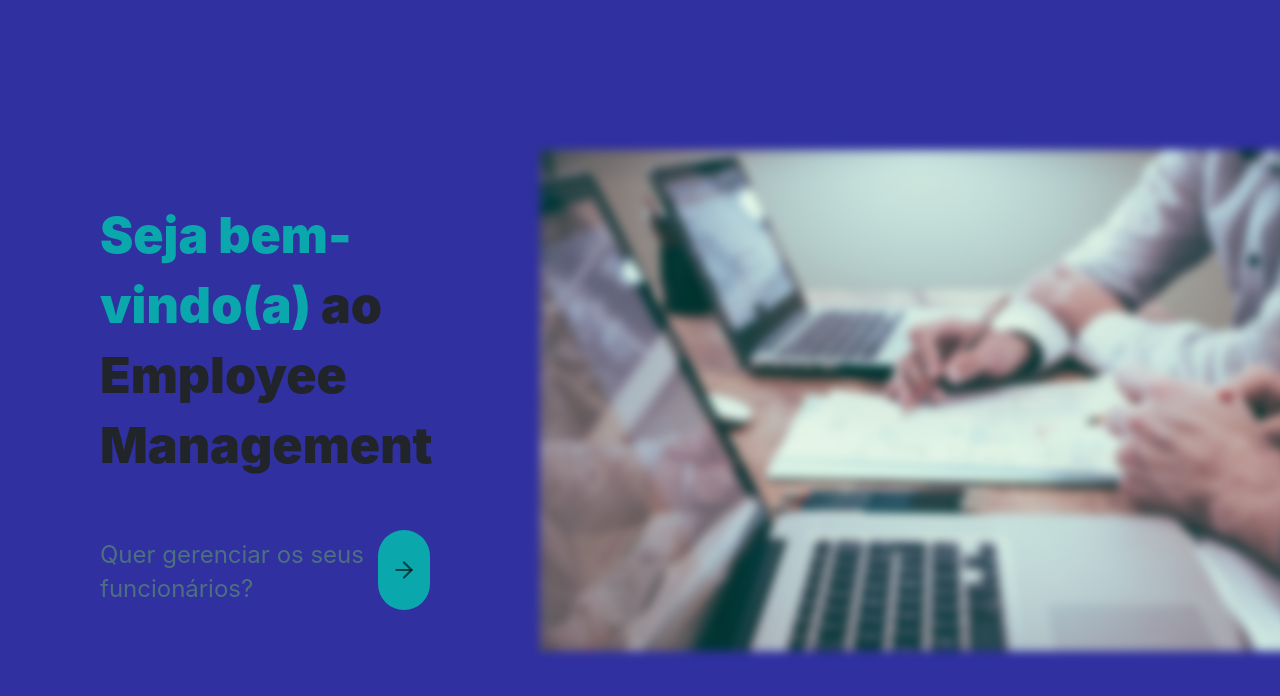
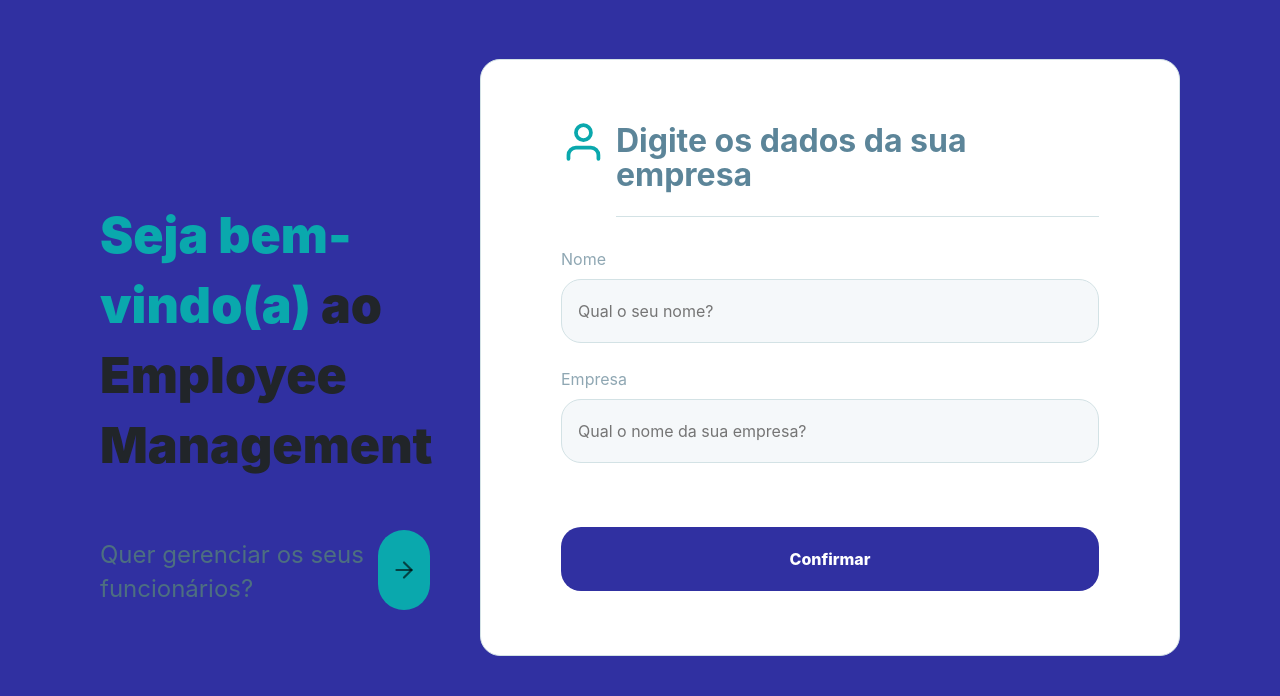
Before and after one commit to lgustavosoftwareengineer/management-of-employees-sys, a React (Create React App) app in the folder web/: page / in a window 1280 px wide. Shown: the top 696 px of the page. Built offline with nearby package versions, Linux system fonts and the light colour scheme.

Commit message:
Adding the company manager sign in

```diff
--- a/web/src/pages/Employee/EditEmployee/index.tsx
+++ b/web/src/pages/Employee/EditEmployee/index.tsx
@@ -167,7 +167,7 @@ export default function EditEmployee() {
             />
           </div>
 
-          <button className="confirm-button" id="edit-role" type="submit">
+          <button className="confirm-button" id="edit-employee" type="submit">
             Confirmar
           </button>
         </form>
--- a/web/src/pages/Employee/EditEmployee/styles.css
+++ b/web/src/pages/Employee/EditEmployee/styles.css
@@ -87,8 +87,7 @@ form.create-role-form textarea {
   padding: 16px;
   line-height: 28px;
 }
-
-button.confirm-button#edit-role {
+button.confirm-button#edit-employee {
   margin-top: 64px;
 
   width: 100%;
@@ -111,12 +110,6 @@ button.confirm-button svg {
   margin-right: 16px;
 }
 
-button.confirm-button#edit-role:hover {
-  background: #0aa8ad;
+button.confirm-button#edit-employee:hover {
+  background: #66ff85;
 }
-
-#employee-icon-edit {
-  margin-top: 5px;
-  margin-right: 13px;
-  margin-bottom: 19px;
-}
--- a/web/src/pages/Employee/ListAllEmployees/index.tsx
+++ b/web/src/pages/Employee/ListAllEmployees/index.tsx
@@ -6,7 +6,16 @@ import { useHistory } from "react-router-dom";
 import "./styles.css";
 import Sidebar from "../../../components/Sidebar";
 import api from "../../../services/api";
-import { FiBriefcase, FiEdit2, FiPlus, FiTrash, FiUsers } from "react-icons/fi";
+import {
+  FiBriefcase,
+  FiEdit2,
+  FiFile,
+  FiPlus,
+  FiTrash,
+  FiUsers,
+  FiUser,
+  FiPaperclip,
+} from "react-icons/fi";
 
 interface Employee {
   id: number;
@@ -29,9 +38,13 @@ export default function ListAllEmployees() {
   const [employees, setEmployees] = useState<Employee[]>();
   const [roles, setRoles] = useState<Role[]>();
   const [loading, setLoading] = useState(false);
+  const [company, setCompany] = useState<any>(
+    JSON.parse(String(localStorage.getItem("CompanyData")))
+  );
 
   // /** HANDLERS */
   useEffect(() => {
+    console.log(company);
     api.get("employees/v1/").then((response) => {
       setEmployees(response.data.data.employees);
     });
@@ -48,6 +61,7 @@ export default function ListAllEmployees() {
   }
 
   return (
+    <>
       <div id="page-create-role">
         <Sidebar page="employee" />
 
@@ -57,8 +71,8 @@ export default function ListAllEmployees() {
               <div className="title">
                 <FiUsers size={50} color="#0aa8ad" id="icon" />
                 <legend>
-                Seja bem-vindo(a)! Aqui está a lista dos funcionários da sua
-                empresa
+                  Seja bem-vindo(a) {company?.name}! Aqui está a lista dos
+                  funcionários da sua empresa
                 </legend>
               </div>
 
@@ -133,7 +147,19 @@ export default function ListAllEmployees() {
             </button>
           </form>
         </main>
+
+        <div id="company-data">
+          <div id="company-content">
+            <FiUser id="company-icon" />
+            <p>{company.name}</p>
           </div>
+          <div id="company-content">
+            <FiPaperclip id="company-icon" />
+            <p>{company.companyName}</p>
+          </div>
+        </div>
+      </div>
+    </>
   );
 }
 
--- a/web/src/pages/Employee/ListAllEmployees/styles.css
+++ b/web/src/pages/Employee/ListAllEmployees/styles.css
@@ -109,3 +109,32 @@ div.buttons-container > .see-role-list-all {
   margin-right: 5px;
   margin-left: 5px;
 }
+
+#company-data {
+  background: #3030a1;
+  height: 100px;
+  width: 200px;
+  position: absolute;
+  border-bottom-left-radius: 20px;
+  top: 0px;
+  right: 0px;
+
+  display: flex;
+  flex-direction: column;
+  justify-content: center;
+  padding: 20px;
+}
+
+#company-data #company-content {
+  display: flex;
+}
+
+#company-data #company-content #company-icon {
+  margin-right: 7px;
+  margin-top: 4px;
+  color: #fff;
+}
+
+#company-data #company-content p {
+  color: #fff;
+}
--- a/web/src/pages/Landing/index.tsx
+++ b/web/src/pages/Landing/index.tsx
@@ -1,12 +1,37 @@
-import React, { useState } from "react";
-import { FiArrowRight } from "react-icons/fi";
-import { Link } from "react-router-dom";
+import React, { FormEvent, useEffect, useState } from "react";
+import { FiArrowRight, FiUser } from "react-icons/fi";
+import { Link, useHistory } from "react-router-dom";
 
 import "./styles.css";
 
 import planning from "../../images/landing.jpg";
 
 function Landing() {
+  const history = useHistory();
+
+  const [companyName, setCompanyName] = useState<string>();
+  const [name, setName] = useState<string>();
+
+  async function handlerSetCompanyData(event: FormEvent) {
+    event.preventDefault();
+
+    console.log(name, companyName);
+
+    if (!name && !companyName) {
+      alert("Preencha todos os dados");
+    } else {
+      const data = { name, companyName };
+      await localStorage.setItem("CompanyData", JSON.stringify(data));
+
+      console.log(localStorage.getItem("CompanyData"));
+      history.push("/employees");
+    }
+  }
+
+  useEffect(() => {
+    console.log(name, companyName);
+  }, [name, companyName]);
+
   return (
     <div id="page-landing">
       <div className="content-wrapper">
@@ -20,11 +45,58 @@ function Landing() {
               <FiArrowRight size={26} color={"rgba(0,0,0, 0.6 )"} />
             </Link>
           </div>
+
+          <form
+            className="create-role-form"
+            style={{ position: "fixed", top: -5, right: 100 }}
+            onSubmit={handlerSetCompanyData}
+          >
+            <fieldset>
+              <div className="title" id="title-employee">
+                <FiUser
+                  size={50}
+                  color="#0aa8ad"
+                  id="employee-icon-edit"
+                  style={{ marginTop: -7, marginRight: 10 }}
+                />
+                <legend>Digite os dados da sua empresa</legend>
+              </div>
+
+              <div className="input-block" style={{ marginTop: -30 }}>
+                <label htmlFor="name">Nome</label>
+                <input
+                  id="name"
+                  placeholder="Qual o seu nome?"
+                  value={name}
+                  onChange={(event) => setName(event.target.value)}
+                />
+              </div>
+              <div className="input-block">
+                <label htmlFor="name">Empresa</label>
+                <input
+                  id="name"
+                  placeholder="Qual o nome da sua empresa?"
+                  value={companyName}
+                  onChange={(event) => setCompanyName(event.target.value)}
+                />
+              </div>
+            </fieldset>
+
+            {/* <button
+              className="confirm-button"
+              id="edit-employee"
+              type="submit"
+              onClick={() => history.push("/employees/")}
+            >
+              Confirmar
+            </button> */}
+            <button className="confirm-button" id="edit-employee" type="submit">
+              Confirmar
+            </button>
+          </form>
         </main>
       </div>
-      <div className="image-wrapper">
-        <img src={planning} />
-      </div>
+      <div className="image-wrapper">{/* <img src={planning} /> */}</div>
     </div>
   );
 }
--- a/web/src/pages/Role/EditRole/styles.css
+++ b/web/src/pages/Role/EditRole/styles.css
@@ -119,3 +119,30 @@ button.confirm-button#edit-role:hover {
   margin-right: 10px;
   margin-bottom: 19px;
 }
+
+button.confirm-button#edit-role {
+  margin-top: 64px;
+
+  width: 100%;
+  height: 64px;
+  border: 0;
+  cursor: pointer;
+  background: #3030a1;
+  border-radius: 20px;
+  color: #ffffff;
+  font-weight: 800;
+
+  display: flex;
+  justify-content: center;
+  align-items: center;
+
+  transition: background-color 0.2s;
+}
+
+button.confirm-button svg {
+  margin-right: 16px;
+}
+
+button.confirm-button#edit-role:hover {
+  background: #66ff85;
+}
--- a/web/src/pages/Role/ListAllRoles/index.tsx
+++ b/web/src/pages/Role/ListAllRoles/index.tsx
@@ -3,8 +3,10 @@ import {
   FiArrowRight,
   FiBriefcase,
   FiEdit2,
+  FiPaperclip,
   FiPlus,
   FiTrash,
+  FiUser,
 } from "react-icons/fi";
 import { Link, useHistory } from "react-router-dom";
 import Sidebar from "../../../components/Sidebar";
@@ -21,6 +23,9 @@ interface Role {
 
 export default function ListAllRoles() {
   const [roles, setRoles] = useState<Role[]>([]);
+  const [company, setCompany] = useState<any>(
+    JSON.parse(String(localStorage.getItem("CompanyData")))
+  );
   const history = useHistory();
 
   function handlerDeleteARole(id: number) {
@@ -106,6 +111,16 @@ export default function ListAllRoles() {
           </button>
         </form>
       </main>
+      <div id="company-data">
+        <div id="company-content">
+          <FiUser id="company-icon" />
+          <p>{company.name}</p>
+        </div>
+        <div id="company-content">
+          <FiPaperclip id="company-icon" />
+          <p>{company.companyName}</p>
+        </div>
+      </div>
     </div>
   );
 }
--- a/web/src/pages/Role/ListAllRoles/styles.css
+++ b/web/src/pages/Role/ListAllRoles/styles.css
@@ -103,3 +103,32 @@ div.buttons-container > .see-role-list-all {
 #details-button #role-list-all-button-details {
   margin-left: 12px;
 }
+
+#company-data {
+  background: #3030a1;
+  height: 100px;
+  width: 200px;
+  position: absolute;
+  border-bottom-left-radius: 20px;
+  top: 0px;
+  right: 0px;
+
+  display: flex;
+  flex-direction: column;
+  justify-content: center;
+  padding: 20px;
+}
+
+#company-data #company-content {
+  display: flex;
+}
+
+#company-data #company-content #company-icon {
+  margin-right: 7px;
+  margin-top: 4px;
+  color: #fff;
+}
+
+#company-data #company-content p {
+  color: #fff;
+}
```
Also changed, not shown: 1 other file (tests, documents, lock files or other folders). Lines whose indentation alone changed are shown as unchanged.
